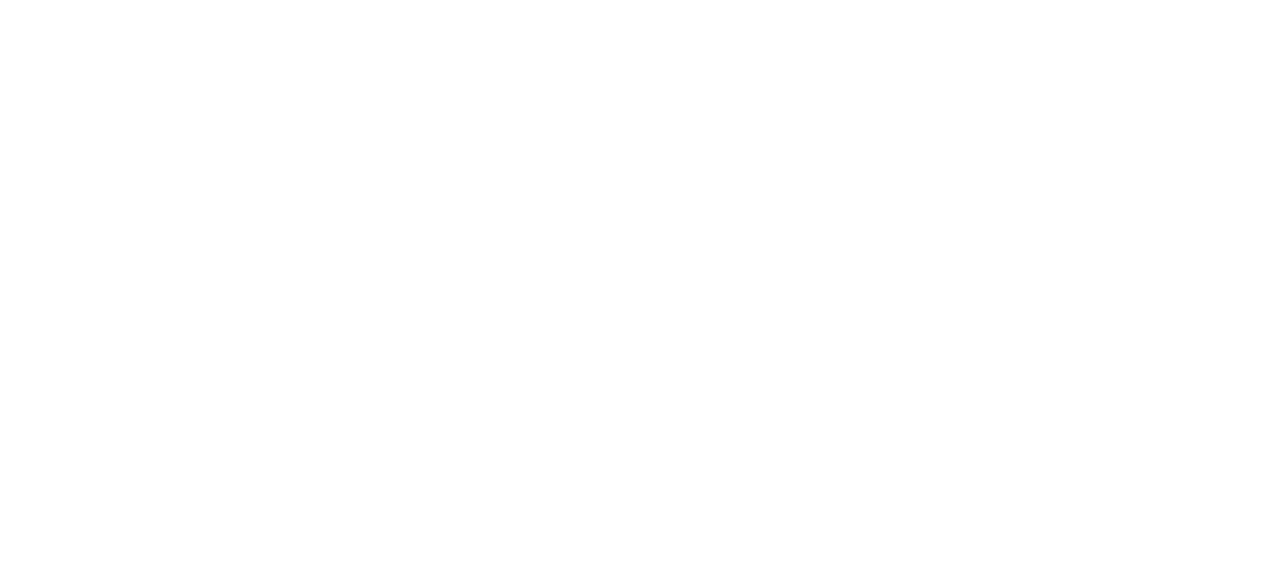
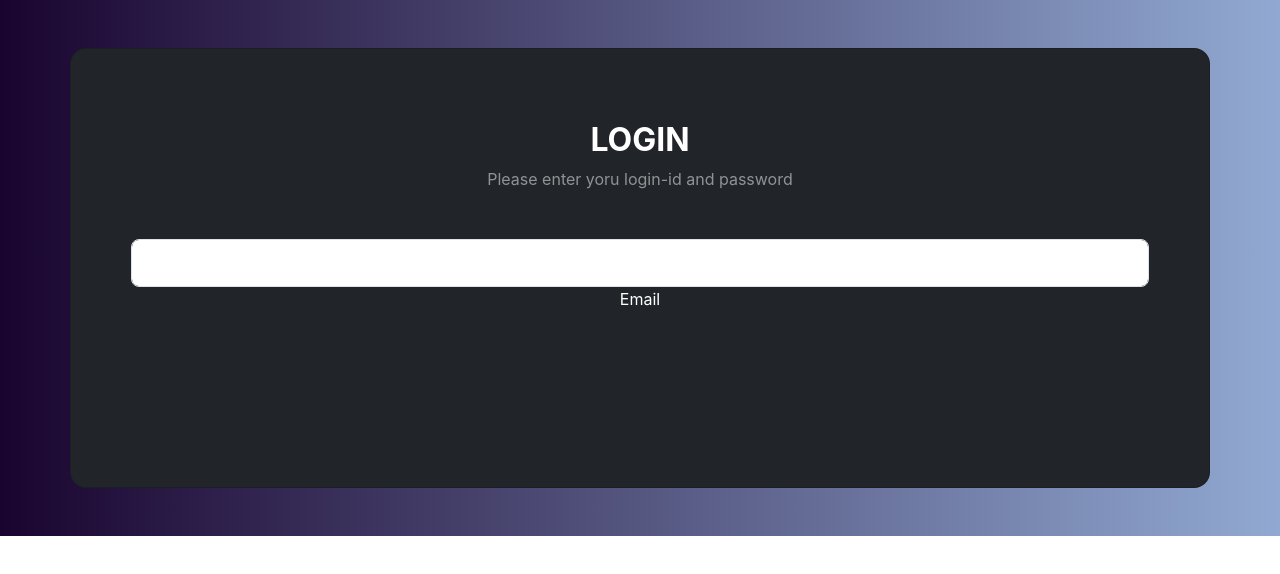
Before and after one commit to ksagar03/gamer-freak, a React (Create React App) app: page /sign in a window 1280 px wide. Before the commit this address had no page. Shown: the top 574 px of the page. Built offline with nearby package versions, Linux system fonts and the light colour scheme.

Commit message:
working on sign in page

```diff
--- a/public/index.html
+++ b/public/index.html
@@ -34,6 +34,10 @@
         min-height: 50vh;
 
       }
+      .gradient-custom{
+        background : linear-gradient(to right, rgb(25, 4, 47), rgb(145, 169, 210)
+        );
+      }
     </style>
   </head>
   <body>
--- a/src/App.js
+++ b/src/App.js
@@ -3,6 +3,7 @@
 // import Carousel from "./components/Carousel";
 import Navbar from "./components/Navbar";
 import UserCart from "./components/UserCart";
+import SignIn from "./components/SignIn";
 
 function App() {
   return (
@@ -30,6 +31,14 @@
             </div>
           }
         />
+        <Route
+        path="/sign"
+        element={
+          <div>
+            <SignIn/>
+          </div>
+        }/>
+
       </Routes>
     </Router>
   );
--- a/src/components/Navbar.jsx
+++ b/src/components/Navbar.jsx
@@ -10,7 +10,7 @@
   const [{ Cart }] = useStateValue();
   return (
     <div>
-      <nav className="navbar fixed-top navbar-expand-sm navbar-primary bg-primary">
+      <nav className="navbar fixed-top navbar-expand-sm navbar-primary gradient-custom">
         <div className="container-fluid">
           <button
             className="navbar-toggler justify-content-start"
--- /dev/null
+++ b/src/components/SignIn.jsx
@@ -0,0 +1,37 @@
+import React from "react";
+
+const SignIn = () => {
+  return (
+    <section className="gradient-custom">
+      <div className="container py-5 h-100">
+        <div className="row d-flex justify-content-center align-items-center h-100">
+          <div
+            className="card bg-dark text-white"
+            style={{ borderRadius: "1rem" }}
+          >
+            <div className="card-body p-5 text-center">
+              <div className="mb-md-5 mt-md-4 pb-5">
+                <h2 className="fw-bold mb-2 text-uppercase">Login</h2>
+                <p className="text-white-50 mb-5">
+                  Please enter yoru login-id and password
+                </p>
+                <div className="form-outline form-white mb-4">
+                  <input
+                    type="email"
+                    id="typeEmailX"
+                    className="form-control form-control-lg"
+                  />
+                  <label className="form-label" for="typeEmailX">
+                    Email
+                  </label>
+                </div>
+              </div>
+            </div>
+          </div>
+        </div>
+      </div>
+    </section>
+  );
+};
+
+export default SignIn;
```
